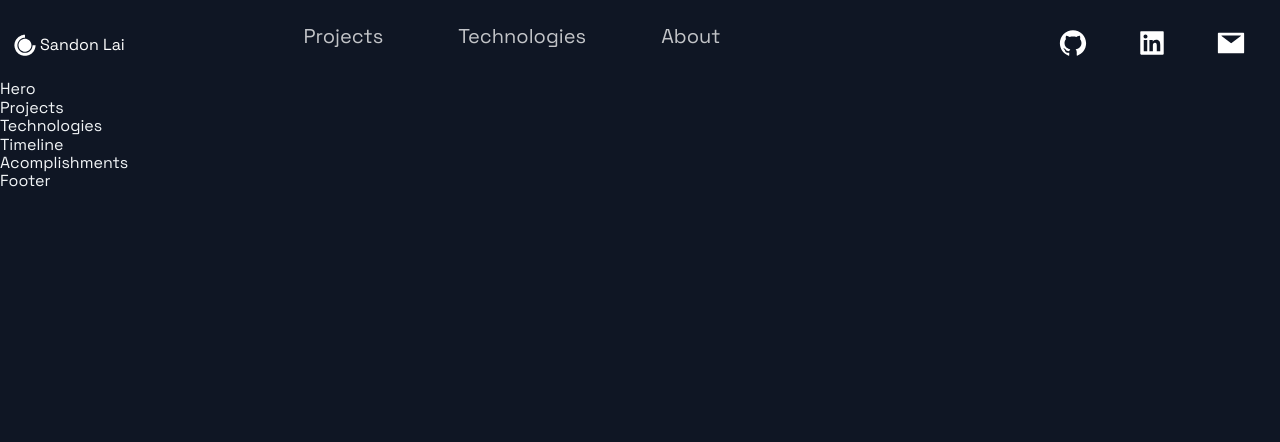
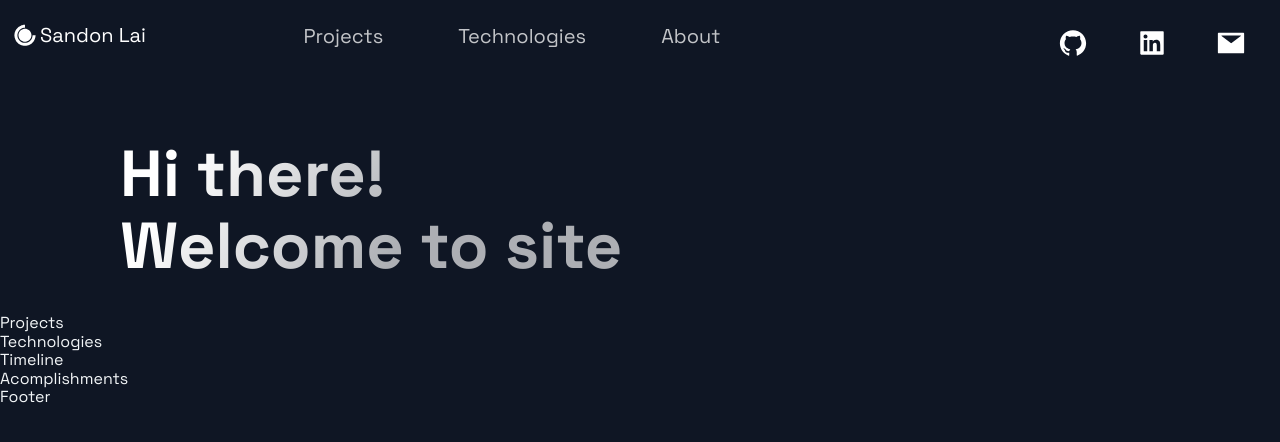
Before and after one commit to sandonl/portfolio, a Next.js app: page / in a window 1280 px wide. Shown: the top 442 px of the page. Built offline with nearby package versions, Linux system fonts and the light colour scheme.

Commit message:
test update header and hero styles

```diff
--- a/src/components/Header/Header.js
+++ b/src/components/Header/Header.js
@@ -9,6 +9,7 @@ import {
   Div2,
   Div3,
   NavLink,
+  Span,
   SocialIcons,
 } from "./HeaderStyles";
 
@@ -16,8 +17,15 @@ const Header = () => (
   <Container>
     <Div1>
       <Link href="/">
-        <a style={{ display: "flex", alignItems: "center", color: "white" }}>
-          <DiCssdeck size="3rem" /> <span>Sandon Lai</span>
+        <a
+          style={{
+            display: "flex",
+            alignItems: "center",
+            color: "white",
+            marginBottom: "20px",
+          }}
+        >
+          <DiCssdeck size="3rem" /> <Span>Sandon Lai</Span>
         </a>
       </Link>
     </Div1>
--- a/src/components/Header/HeaderStyles.js
+++ b/src/components/Header/HeaderStyles.js
@@ -1,5 +1,5 @@
-import { IoIosArrowDropdown } from 'react-icons/io';
-import styled from 'styled-components';
+import { IoIosArrowDropdown } from "react-icons/io";
+import styled from "styled-components";
 
 export const Container = styled.div`
   display: grid;
@@ -17,6 +17,11 @@ export const Container = styled.div`
     grid-row-gap: 0.5rem;
   }
 `;
+
+export const Span = styled.span`
+  font-size: 2rem;
+`;
+
 export const Div1 = styled.div`
   grid-area: 1 / 1 / 2 / 2;
   display: flex;
@@ -94,8 +99,8 @@ export const NavProductsIcon = styled(IoIosArrowDropdown)`
   display: flex;
   align-self: center;
   transition: 0.3s ease;
-  opacity: ${({ isOpen }) => (isOpen ? '1' : '.75')};
-  transform: ${({ isOpen }) => (isOpen ? 'scaleY(-1)' : 'scaleY(1)')};
+  opacity: ${({ isOpen }) => (isOpen ? "1" : ".75")};
+  transform: ${({ isOpen }) => (isOpen ? "scaleY(-1)" : "scaleY(1)")};
 
   &:hover {
     opacity: 1;
@@ -107,18 +112,15 @@ export const NavProductsIcon = styled(IoIosArrowDropdown)`
   }
 `;
 
-
 // Social Icons
-
 export const SocialIcons = styled.a`
-transition: 0.3s ease;
-color: white;
-border-radius: 50px;
+  transition: 0.3s ease;
+  color: white;
+  border-radius: 50px;
   padding: 8px;
-&:hover {
+  &:hover {
     background-color: #212d45;
     transform: scale(1.2);
     cursor: pointer;
-
   }
-`
+`;
--- a/src/components/Hero/Hero.js
+++ b/src/components/Hero/Hero.js
@@ -1,13 +1,22 @@
-import React from 'react';
+import React from "react";
 
-import { Section, SectionText, SectionTitle } from '../../styles/GlobalComponents';
-import Button from '../../styles/GlobalComponents/Button';
-import { LeftSection } from './HeroStyles';
+import {
+  Section,
+  SectionText,
+  SectionTitle,
+} from "../../styles/GlobalComponents";
+import Button from "../../styles/GlobalComponents/Button";
+import { LeftSection } from "./HeroStyles";
 
 const Hero = (props) => (
-  <div>
-    Hero
-  </div>
+  <Section row nopadding>
+    <LeftSection>
+      <SectionTitle main center>
+        Hi there! <br />
+        Welcome to site
+      </SectionTitle>
+    </LeftSection>
+  </Section>
 );
 
 export default Hero;
```
